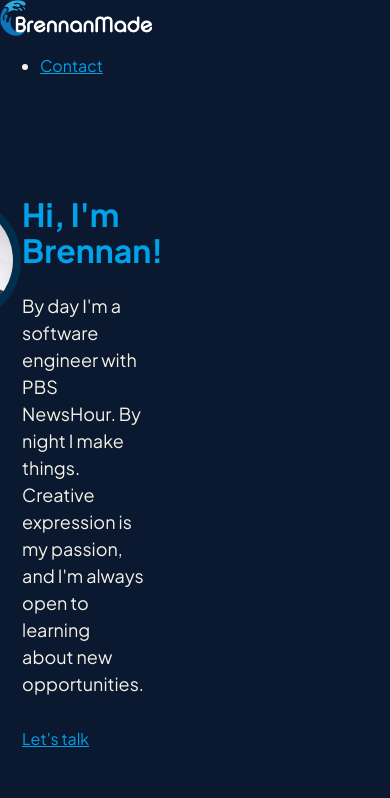
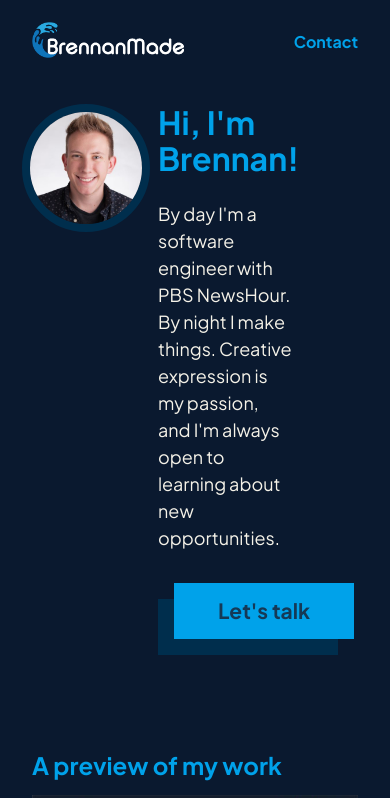
Before and after one commit to bbutler522/website, a Next.js app: page / in a window 390 px wide. Shown: the top 798 px of the page. Built offline with nearby package versions, Linux system fonts and the light colour scheme.

Commit message:
Update navbar and mobile styles

```diff
--- a/components/layout.module.scss
+++ b/components/layout.module.scss
@@ -1,3 +1,5 @@
+@import "styles/mixins";
+
 .layout {
   display: flex;
   flex-direction: column;
@@ -5,27 +7,152 @@
 }
 
 /////
-// Header
+// Navbar
 ///
 
-.header {
+.navbar {
   display: flex;
   justify-content: space-between;
   align-items: center;
   position: fixed;
   top: 0px;
   z-index: 11;
-  padding: 0px 50px;
+  padding-top: 1rem;
+  background-color: rgba(10, 25, 47, 1);
   width: 100%;
-  height: var(--nav-height);
-  background-color: #0a192f;
-  backdrop-filter: blur(10px);
-  transition: var(--transition);
-  filter: none !important;
-  pointer-events: auto !important;
-  user-select: auto !important;
+}
+
+.navbar_container {
+  display: flex;
+  max-width: 1200px;
+  width: 100%;
+  padding-right: 32px;
+  padding-left: 32px;
+  flex-direction: row;
+  justify-content: space-between;
+  align-items: center;
+  margin: 0 auto;
 }
 
 .homeLink {
   cursor: pointer;
 }
+
+.navLinks {
+  list-style: none;
+  display: flex;
+  flex-direction: row;
+
+  a {
+    text-decoration: none;
+    font-weight: bold;
+  }
+}
+
+// Nav Icon
+
+.navIcon_Container {
+  padding: 20px;
+  cursor: pointer;
+  z-index: 1000;
+  position: relative;
+}
+
+.navIcon {
+  width: 26px;
+  height: 20px;
+  position: relative;
+  transform: rotate(0deg);
+  transition: .5s ease-in-out;
+  cursor: pointer;
+
+  span {
+    display: block;
+    position: absolute;
+    height: 4px;
+    width: 100%;
+    background: #00A2EA;
+    border-radius: 9px;
+    opacity: 1;
+    left: 0;
+    transform: rotate(0deg);
+    transition: .25s ease-in-out;
+  }
+}
+
+.navIcon span:nth-child(1) {
+  top: 0px;
+  transform-origin: left center;
+}
+
+.navIcon span:nth-child(2) {
+  top: 40%;
+  transform-origin: left center;
+}
+
+.navIcon span:nth-child(3) {
+  top: 80%;
+  transform-origin: left center;
+}
+
+.navIcon.open span:nth-child(1) {
+  transform: rotate(45deg);
+  top: 0px;
+  left: 20%;
+}
+
+.navIcon.open span:nth-child(2) {
+  width: 0%;
+  opacity: 0;
+}
+
+.navIcon.open span:nth-child(3) {
+  transform: rotate(-45deg);
+  top: 90%;
+  left: 5px;
+}
+
+.navMenu {
+  display: flex;
+  justify-content: center;
+  align-items: center;
+  position: fixed;
+  top: 0px;
+  bottom: 0px;
+  right: 0px;
+  padding: 50px 10px;
+  width: min(75vw, 400px);
+  height: 100vh;
+  outline: 0px;
+  background-color: #112240;
+  box-shadow: -10px 0px 30px -15px rgba(2,12,27,.7);
+  z-index: 9;
+  transform: translateX(100vw);
+  visibility: hidden;
+  transition: .3s;
+
+  &.open {
+    visibility: visible;
+    transform: translateX(0vw);
+  }
+}
+
+.navBackground {
+  position: absolute;
+  top: 0;
+  right: 0;
+  background-color: #000;
+  opacity: .4;
+  z-index: -100;
+  height: 0;
+  width: 0;
+  transition: width .5s cubic-bezier(0.455, 0.03, 0.515, 0.955);
+  transition-delay: .1s;
+  cursor: pointer;
+  backdrop-filter: blur(10px);
+
+  &.open {
+    height: 100vh;
+    width: 100%;
+  }
+}
--- a/styles/global.scss
+++ b/styles/global.scss
@@ -1,3 +1,5 @@
+@import "styles/mixins";
+
 @font-face {
   font-family: "Jakarta";
   font-weight: 400;
@@ -91,7 +93,15 @@ main {
   width: 100%;
   max-width: 1600px;
   min-height: 100vh;
-  padding: 0px 150px;
+  padding: 0px;
+
+  @include mq($xl) {
+    padding: 0px 150px;
+  }
+
+  @include mq($lg) {
+    padding: 0px 20px;
+  }
 }
 
 .container {
@@ -104,3 +114,94 @@ main {
   justify-content: space-around;
   align-items: flex-start;
 }
+
+
+
+/////
+// Buttons
+///
+
+
+.buttonLarge_wrapper {
+  position: relative;
+  display: flex;
+  width: 200px;
+  height: 56px;
+  margin-top: 0px;
+  justify-content: flex-start;
+  flex-wrap: nowrap;
+}
+
+.buttonLarge_fill {
+  position: absolute;
+  left: 0px;
+  top: 16px;
+  right: 0px;
+  bottom: 0px;
+  width: 180px;
+  height: 56px;
+  background-color: #002e4d;
+}
+
+.buttonLarge_top {
+  position: absolute;
+  left: 1rem;
+  top: 0px;
+  right: 0px;
+  bottom: 0px;
+  display: flex;
+  width: 180px;
+  height: 56px;
+  justify-content: center;
+  align-items: center;
+  background-color: #00A2EA;
+  transition: all 200ms ease;
+  color: #153956;
+  font-size: 21px;
+  font-weight: 700;
+  text-decoration: none;
+
+  &:hover {
+    left: 8px;
+    top: 8px;
+    text-decoration: none;
+  }
+}
+
+.buttonSmall_wrapper {
+  position: relative;
+  width: 152px;
+  height: 48px;
+  margin-top: 4rem;
+  margin-right: auto;
+  margin-left: auto;
+}
+
+.buttonSmall_border {
+  position: relative;
+  width: 152px;
+  height: 48px;
+  border: 2px solid #00A2EA;
+}
+
+.buttonSmall_top {
+  position: absolute;
+  left: 16px;
+  bottom: 16px;
+  display: flex;
+  justify-content: center;
+  flex-wrap: nowrap;
+  align-items: center;
+  background-color: #0a192f;
+  transition: all 200ms ease;
+  color: #00A2EA;
+  font-size: 1.125rem;
+  font-weight: 700;
+  text-decoration: none;
+
+  &:hover {
+    left: 8px;
+    bottom: 8px;
+    text-decoration: none;
+  }
+}
```
